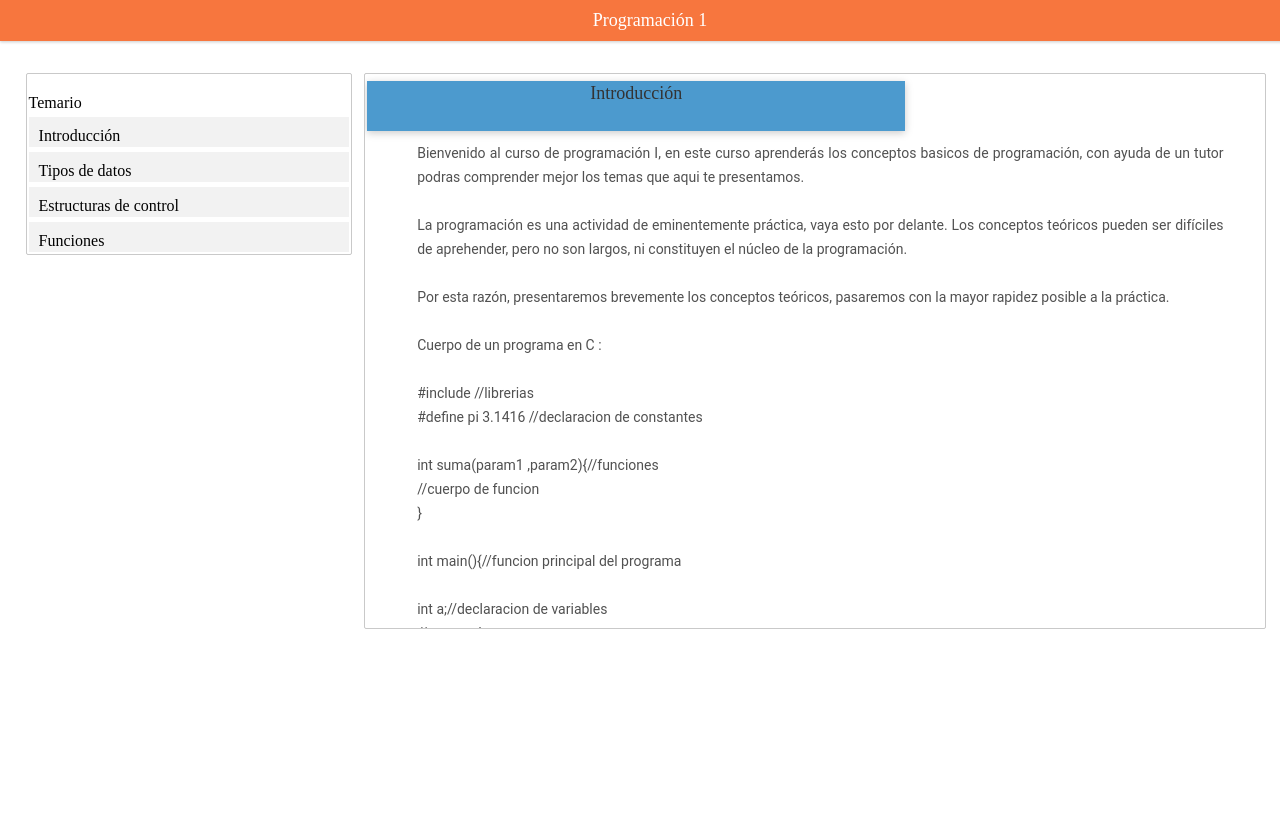
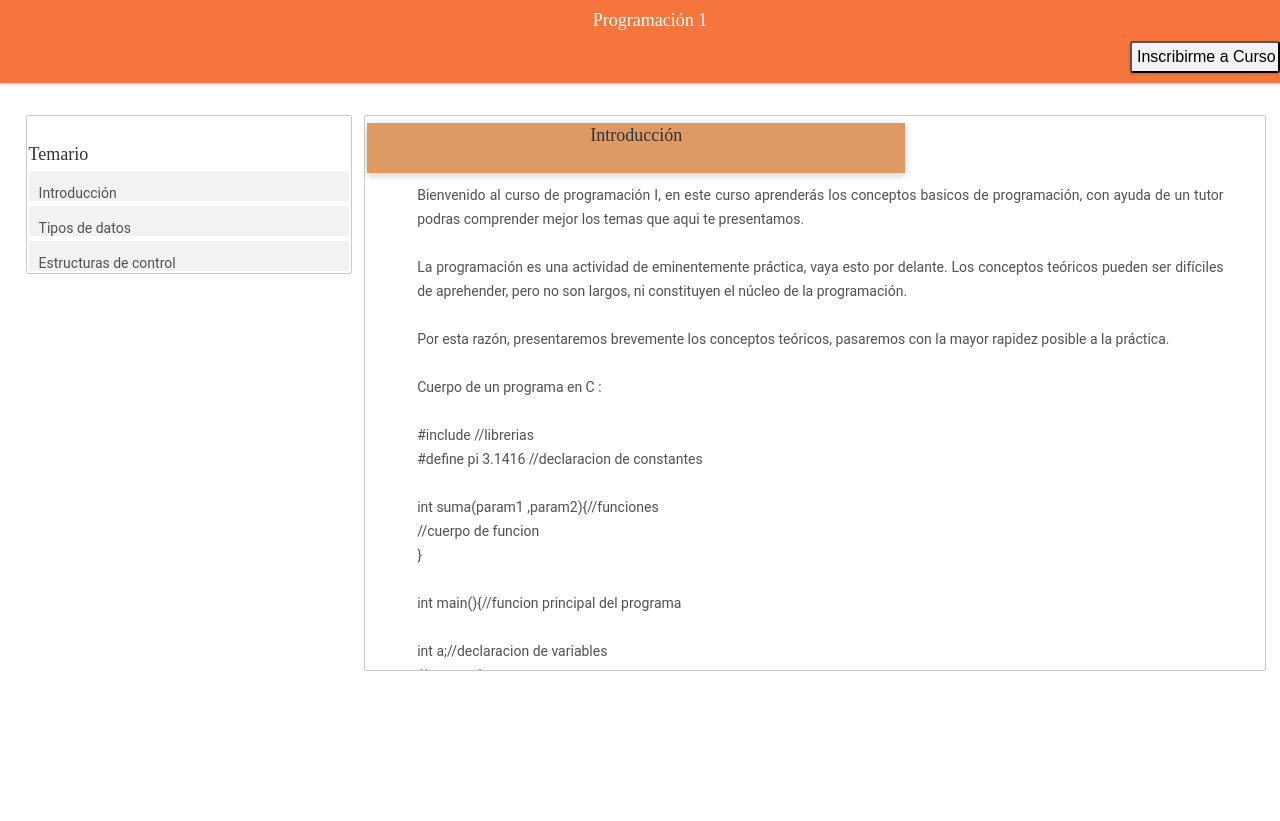
Before and after one commit to naujraliuga/APWE, a PHP site: page /cursoProgramacionI.php in a window 1280 px wide. Shown: the top 821 px of the page. Run offline with PHP 8.4, Linux system fonts and the light colour scheme; the visitor is signed in with stand-in values (Sample User, id 1).

Commit message:
Curso Programacion 1
Finalizacion de contenido del curso

```diff
--- a/css/style_curso.css
+++ b/css/style_curso.css
@@ -51,6 +51,12 @@ body{
 	overflow: hidden;
 	padding: 2px;
 	background-color: transparent;
+	color: #333;
+    font-size: 18px;
+    font-weight: 500;
+    line-height: 24px;
+    text-overflow: ellipsis;
+    white-space: normal;
 	z-index: 1;
 }
 
@@ -95,11 +101,16 @@ body{
 	margin-top: 5px;
 	overflow: hidden;
 	list-style: none;
+	color: #515151;
+    font: 14px/24px Roboto, sans-serif;
+    font-weight: 400;
+    border-radius: 2px;
 }
 
 .list-file:hover{
 
 	cursor: pointer;
+	background-color: rgba(247,118,62,0.71);
 }
 
 
@@ -156,18 +167,7 @@ body{
 	height: auto;
 	position: relative;
 	float: left;
-	background-color: pink;
-	z-index: 1;
-}
-
-#_funciones{
-
-	width: 100%;
-	min-height: 80px;
-	height: auto;
-	position: relative;
-	float: left;
-	background-color: black;
+	background-color: transparent;
 	z-index: 1;
 }
 
@@ -185,8 +185,7 @@ body{
 	margin-bottom: 15px;
 	color: #515151;
     font: 14px/24px Roboto, sans-serif;
-    font-weight: 400
-	border: 1px solid rgba(0,0,0,0.4);
+    font-weight: 400;
 	background-color: transparent;
 }
 
@@ -207,7 +206,7 @@ body{
     white-space: normal;
     border-radius: 0px;
 	box-shadow: 0px 2px 8px 0px rgba(2,0,0,0.21);
-	background-color: rgba(0, 111, 186,0.7);
+	background-color: rgba(215,129,62,0.8);
 }
 
 .img{
@@ -228,3 +227,31 @@ body{
 	width: 100%;
 	height: 100%;
 }
+
+#containerAddGrupo{
+
+	width: 150px;
+	height: auto;
+	padding: 5px;
+    position: relative;
+    float: right;
+    margin-right: 10px;
+    margin-top: 10px;
+    background-color: #f2f2f2;
+    font-size: 16px;
+    border-radius: 3px;
+    color: #000;
+    box-shadow: 0px 1px 3px 0px rgba(0,0,0,0.21);
+    z-index: 2;
+}
+
+#containerAddGrupo:hover{
+
+	cursor: pointer;
+	color: #8f8f8f;
+}
+
+.oculto{
+
+	display: none;
+}
--- a/css/style_curso1.css
+++ b/css/style_curso1.css
@@ -99,5 +99,5 @@ ul li{
 
 .oculto{
 
-	display: block;
+	display: none;
 }
--- a/cursoProgramacionI.php
+++ b/cursoProgramacionI.php
@@ -1,7 +1,11 @@
 <!DOCTYPE html>
 <html>
 <head>
-
+    <?php
+      include 'consultas.php';
+      session_start();
+      $idCurso = 100;
+    ?>
     <link rel="stylesheet" type="text/css" href="css/style_curso.css">
 	<title>:: Programaci&oacute;n 1</title>
 </head>
@@ -9,14 +13,30 @@
 
 
     <div id="container-main">
-        <section id="title">Programaci&oacute;n 1</section>
+        <section id="title">Programaci&oacute;n 1
+        <?php
+                if(empty($_SESSION['sesionUsuario']))
+                  echo '<a href="index.php#acceso"><div id="containerAddGrupo"> Inscribirme a Curso</div></a>';
+                else{
+
+                  if(verificarCurso($_SESSION['sesionUsuario'],$idCurso))
+                   echo '<div id="containerAddGrupo">Inscrito</div>';
+                  else{
+                    echo '<form action="altaCurso.php" method="POST">';
+                    echo '<input type="text" name="matricula" value="'.$_SESSION['sesionUsuario'].'"'.'class="oculto">';
+                    echo '<input type="text" name="idCurso" value="'.$idCurso.'"'.'class="oculto">';
+                    echo '<input type="submit" id="containerAddGrupo" value="Inscribirme a Curso" class="btn">';
+                    echo '</form>';
+                  }
+                }
+         ?>
+        </section>
     	<section id="container-files">
     		<ul>
     			<br> Temario <br>
     			<li class="list-file" id="introduccion">Introducci&oacute;n</li>
                 <li class="list-file" id="tipoDeDatos">Tipos de datos</li>
                 <li class="list-file" id="estructurasDeControl">Estructuras de control</li>
-    			<li class="list-file" id="funciones">Funciones</li>
     		</ul>
     	</section>
     	<section id="container-view-files">
@@ -66,9 +86,41 @@
                </div>
            </section>
 
-           <section class="containerTema" id="_estructurasDeControl"></section>
+           <section class="containerTema" id="_estructurasDeControl">
+               <div class="title-tema">Estructuras de Control</div>
+               <p class="descripcion-tema">
+                 <strong>Estructuras Selectivas :</strong> Las estructuras de selecci&oacute;n (o bifurcaci&oacute;n) se
+                 utilizan para elegir entre diversos cursos de acci&oacute;n.En C hay tres tipos de estructuras de
+                 selecci&oacute;n: if (selección simple), if…else (selecci&oacute;n doble) y switch (selecci&oacute;n
+                 m&uacute;ltiple).<br>
+               <p>
+                <div class="img">
+                   <img src="img/if.png">
+                </div>
+                <div class="img">
+                   <img src="img/ifelse.png">
+                </div>
+                <div class="img">
+                   <img src="img/switch.png">
+                </div>
 
-           <section class="containerTema" id="_funciones"></section>
+                <p class="descripcion-tema">
+                  <strong>Estructuras Iterativas :</strong> Estas estructuras permiten repetir una serie de veces la ejecuci&oacute;n de unas l&iacute;nneas de
+                 c&oacute;ndigo. Esta iteraci&oacute;n se realiza o bien un n&uacute;mero determinado de veces o bien
+                 hasta que se cumpla una determinada condici&oacute;n de tipo l&oacute;ngico o aritm&eacute;tico.
+                 En C hay 3 tipos de instrucciones de repetici&oacute;n: while,do…while y for.
+               <p>
+                <div class="img">
+                   <img src="img/while.png">
+                </div>
+                <div class="img">
+                   <img src="img/dowhile.png">
+                </div>
+                <div class="img">
+                   <img src="img/for.png">
+                </div>
+           </section>
+
 
         </section>
     </div>
--- a/js/menuProgramacion.js
+++ b/js/menuProgramacion.js
@@ -24,13 +24,6 @@ $(document).on('ready', function(){
           $('#_funciones').hide('slow');
      });
 
-     $('#funciones').on('click',function(){
-
-          $('#_introduccion').hide('slow');
-          $('#_tipoDeDatos').hide('slow');
-          $('#_estructurasDeControl').hide('slow');
-          $('#_funciones').show('slow');
-     });
 
 
 });
```
Also changed, not shown: img/dowhile.png (added), img/for.png (added), img/if.png (added), img/ifelse.png (added), img/switch.png (added), img/while.png (added).
